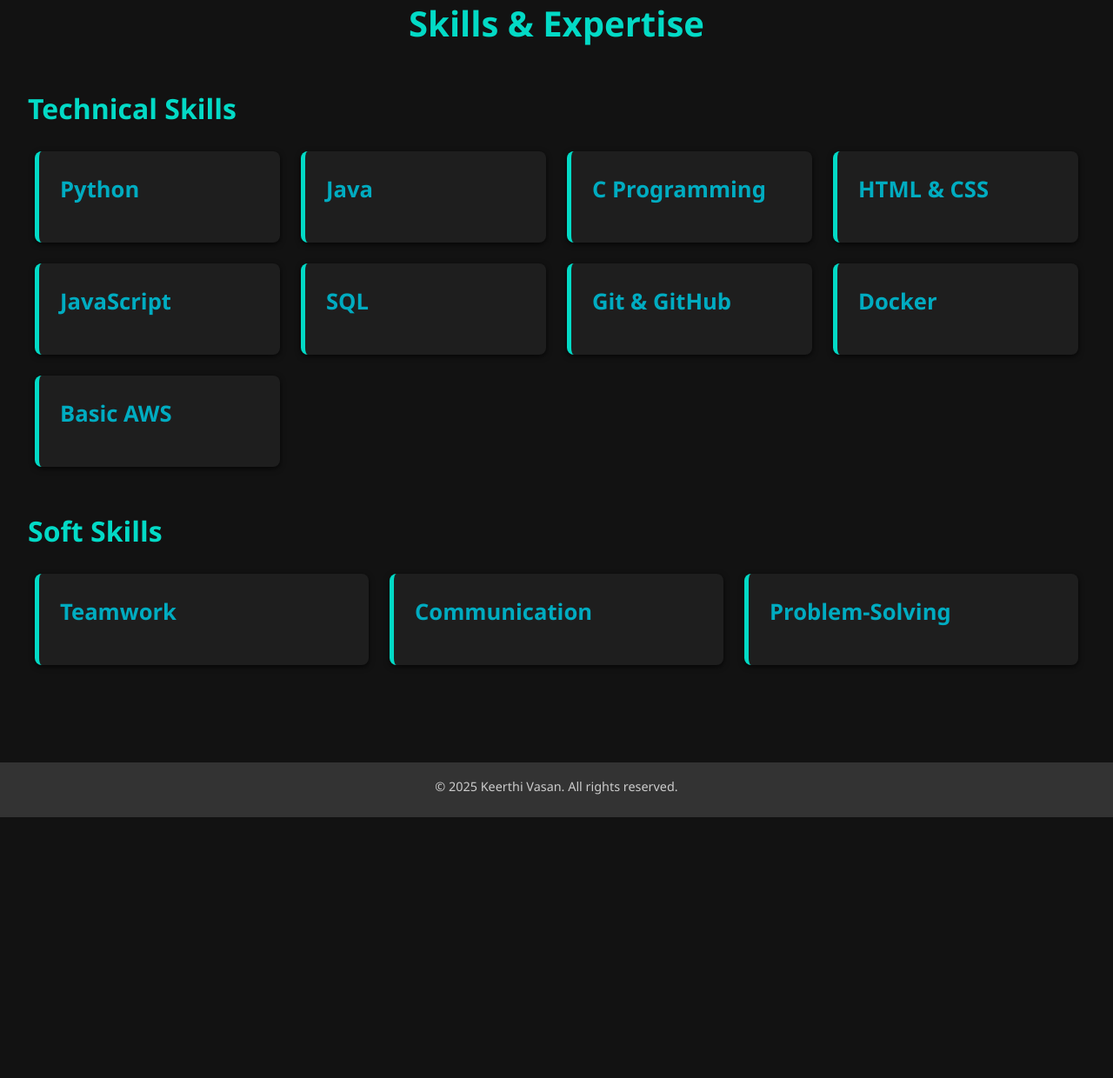
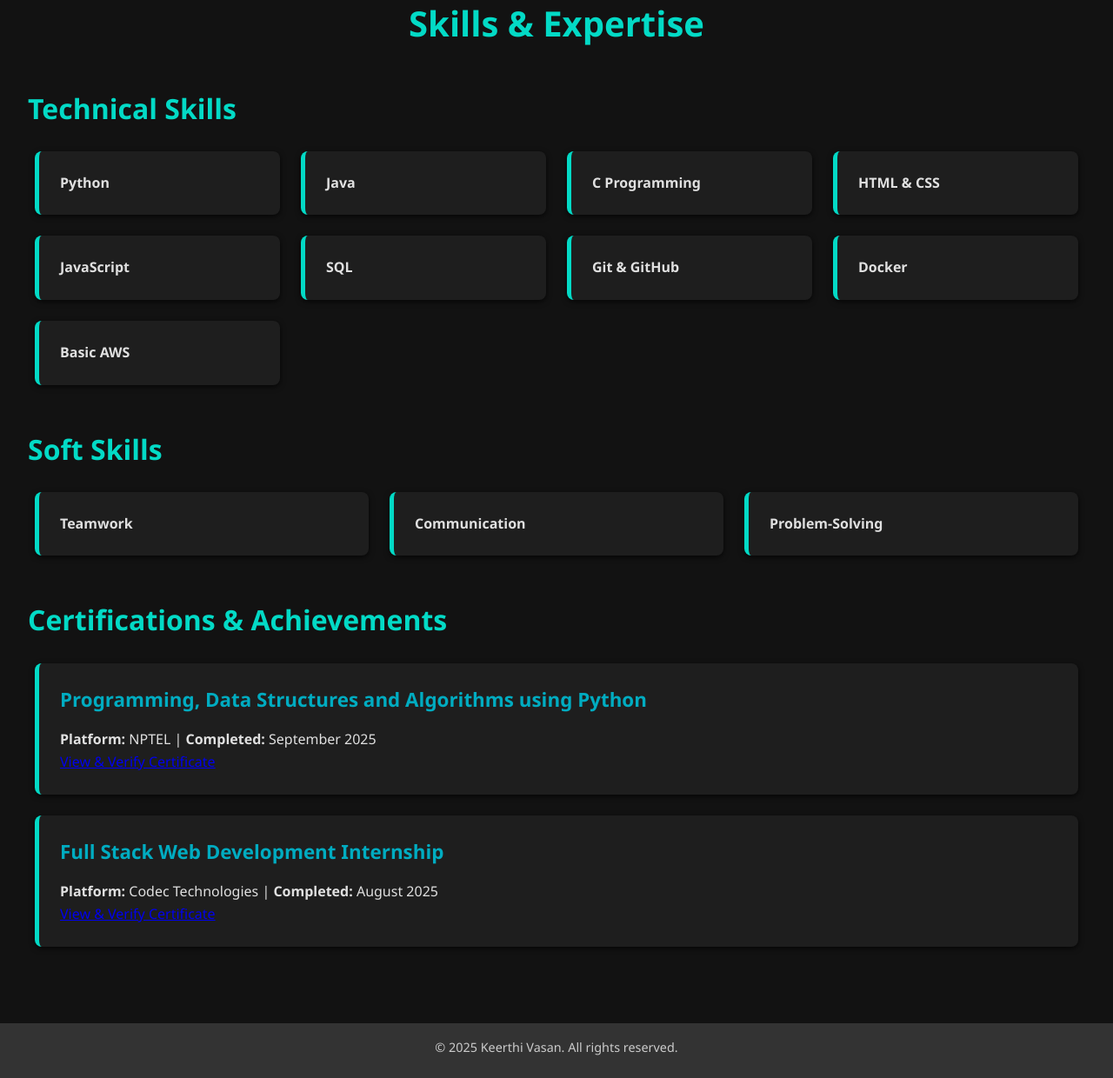
Before and after one commit to keerthivasan91/Personal-Website, a Flask app: page /skills in a window 1280 px wide. Shown: the part 144-1384 px from the top of the page at 87% size. Before the commit the page ends 1084 px from the top, so only its background shows below. Run offline with Flask 3, Linux system fonts and the light colour scheme.

Commit message:
refactor skills section layout and update heading tags

```diff
--- a/templates/skills.html
+++ b/templates/skills.html
@@ -1,46 +1,49 @@
 {% extends 'base.html' %}
 {% block skills %}
-    <!-- Skills Section -->
-<section id="skills">
+<!-- Skills Section -->
+<section id="skills" class="skills-section">
+  <div class="container">
     <h2>Skills & Expertise</h2>
 
     <!-- Technical Skills -->
     <h3>Technical Skills</h3>
     <div class="skills-grid">
-      <div class="skill-card"><h3>Python</h3></div>
-      <div class="skill-card"><h3>Java</h3></div>
-      <div class="skill-card"><h3>C Programming</h3></div>
-      <div class="skill-card"><h3>HTML & CSS</h3></div>
-      <div class="skill-card"><h3>JavaScript</h3></div>
-      <div class="skill-card"><h3>SQL</h3></div>
-      <div class="skill-card"><h3>Git & GitHub</h3></div>
-      <div class="skill-card"><h3>Docker</h3></div>
-      <div class="skill-card"><h3>Basic AWS</h3></div>
+      <div class="skill-card"><h4>Python</h4></div>
+      <div class="skill-card"><h4>Java</h4></div>
+      <div class="skill-card"><h4>C Programming</h4></div>
+      <div class="skill-card"><h4>HTML & CSS</h4></div>
+      <div class="skill-card"><h4>JavaScript</h4></div>
+      <div class="skill-card"><h4>SQL</h4></div>
+      <div class="skill-card"><h4>Git & GitHub</h4></div>
+      <div class="skill-card"><h4>Docker</h4></div>
+      <div class="skill-card"><h4>Basic AWS</h4></div>
     </div>
 
-    <!-- Soft Skills Section -->
+    <!-- Soft Skills -->
     <h3>Soft Skills</h3>
-    <div class="skills-grid">
-      <div class="skill-card">
-        <h3>Teamwork</h3>
-      </div>
-      <div class="skill-card">
-        <h3>Communication</h3>
-      </div>
-      <div class="skill-card">
-        <h3>Problem-Solving</h3>
-      </div>
+    <div class="skills-grid soft-skills-grid">
+      <div class="skill-card"><h4>Teamwork</h4></div>
+      <div class="skill-card"><h4>Communication</h4></div>
+      <div class="skill-card"><h4>Problem-Solving</h4></div>
     </div>
 
-    <!-- Certifications & Achievements Section
+    <!-- Certifications & Achievements -->
     <h3>Certifications & Achievements</h3>
-    <div class="achievement-card">
-      <h4>Example Certification 1</h4>
+    <div class="achievements-container">
+      <div class="achievement-card">
+        <h4>Programming, Data Structures and Algorithms using Python</h4>
+        <p><strong>Platform:</strong> NPTEL | <strong>Completed:</strong> September 2025</p>
+        <a href="certificate-link.pdf" target="_blank" class="cert-link">View & Verify Certificate</a>
+      </div>
+
+      <div class="achievement-card">
+        <h4>Full Stack Web Development Internship</h4>
+        <p><strong>Platform:</strong> Codec Technologies | <strong>Completed:</strong> August 2025</p>
+        <a href="certificate-link.pdf" target="_blank" class="cert-link">View & Verify Certificate</a>
+      </div>
+
+      <!-- Add more achievements here -->
     </div>
-    <div class="achievement-card">
-      <h4>Example Certification 2</h4>
-    </div>
-  </section>-->
-
-    </section>
-{% endblock skills  %}
+  </div>
+</section>
+{% endblock skills %}
```
